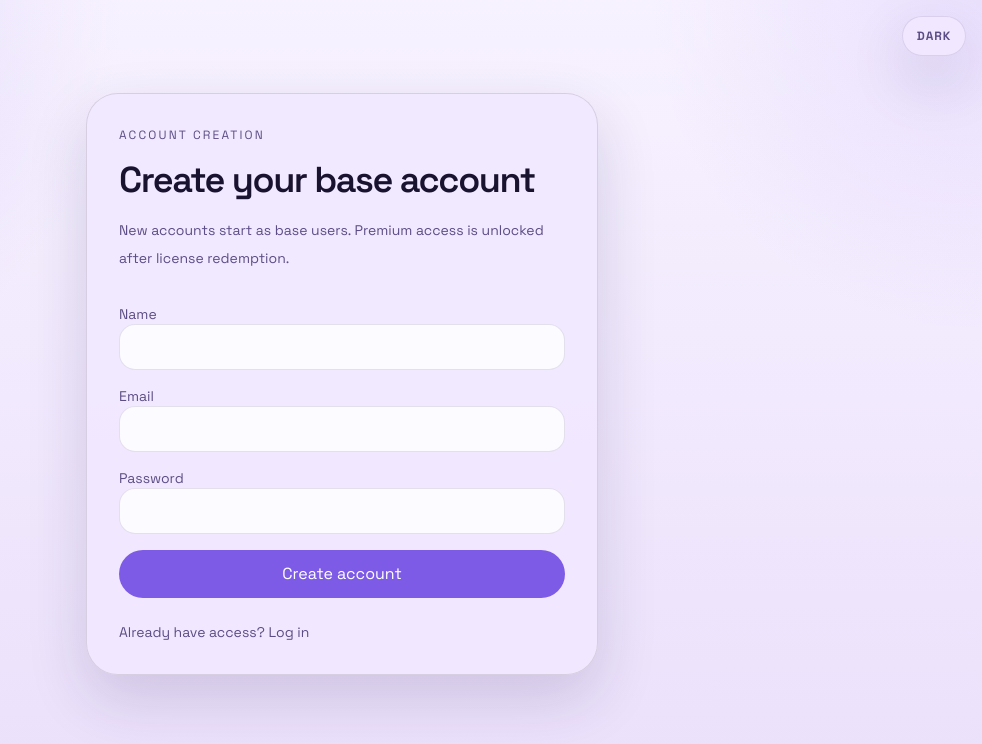
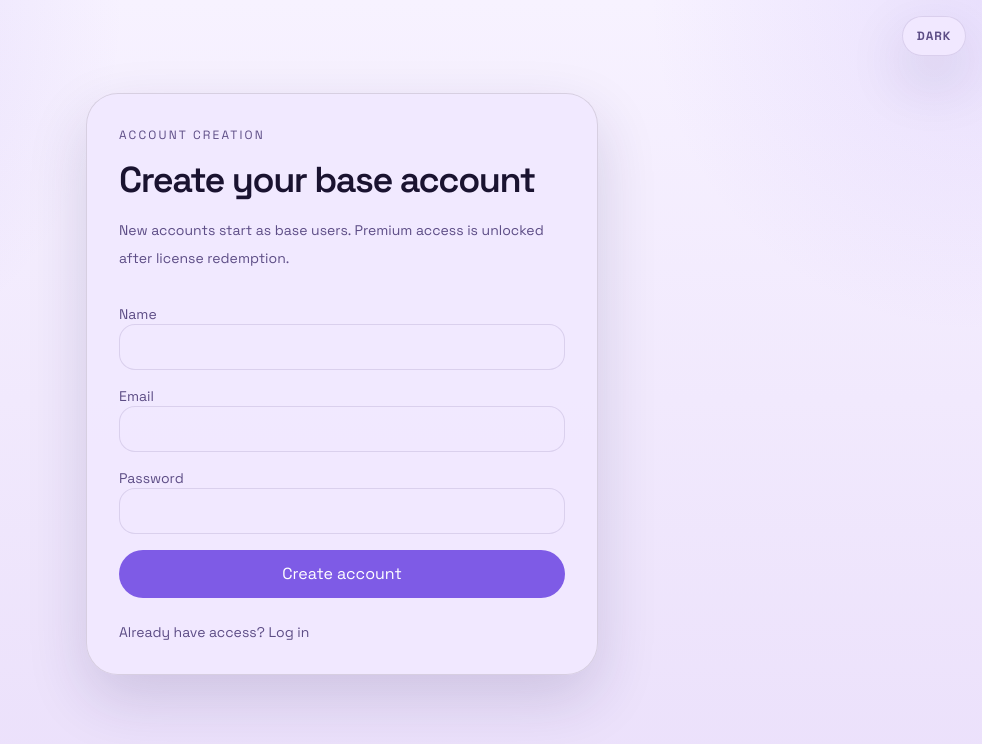
Before and after one commit to JadynnHuisheere/hydrex, a Next.js app: page /signup in a window 1280 px wide. Shown: the top 744 px of the page, without its empty margins (298-1280 px from the left). Built offline with nearby package versions, Linux system fonts and the light colour scheme; no server answers.

Commit message:
Fix dark mode contrast in white utility boxes

```diff
--- a/app/globals.css
+++ b/app/globals.css
@@ -78,6 +78,18 @@ textarea {
   font: inherit;
 }
 
+input,
+select,
+textarea {
+  color: var(--text);
+  background: var(--surface-strong);
+}
+
+input::placeholder,
+textarea::placeholder {
+  color: var(--text-muted);
+}
+
 .app-shell {
   min-height: 100vh;
   padding: 32px 20px 64px;
@@ -125,3 +137,11 @@ textarea {
   background: var(--popup-surface);
   color: var(--text);
 }
+
+html[data-theme="dark"] .bg-white,
+html[data-theme="dark"] .bg-white\/60,
+html[data-theme="dark"] .bg-white\/70,
+html[data-theme="dark"] .bg-white\/80 {
+  background-color: var(--surface-strong) !important;
+  color: var(--text) !important;
+}
```
